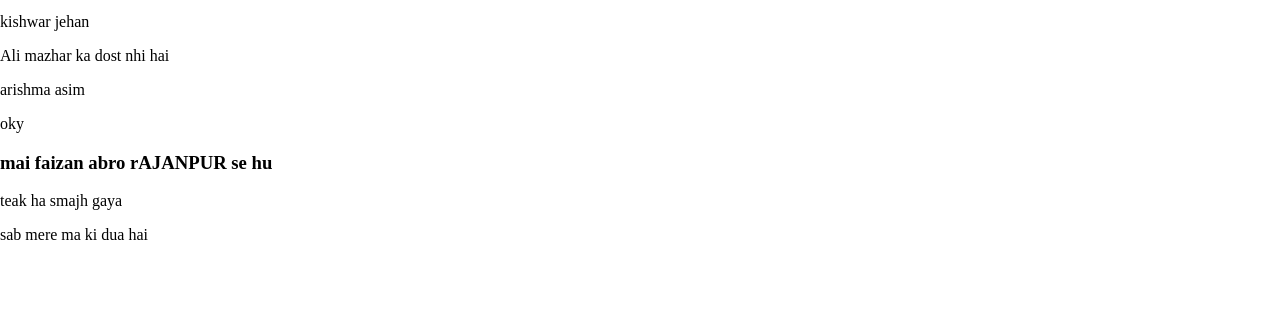
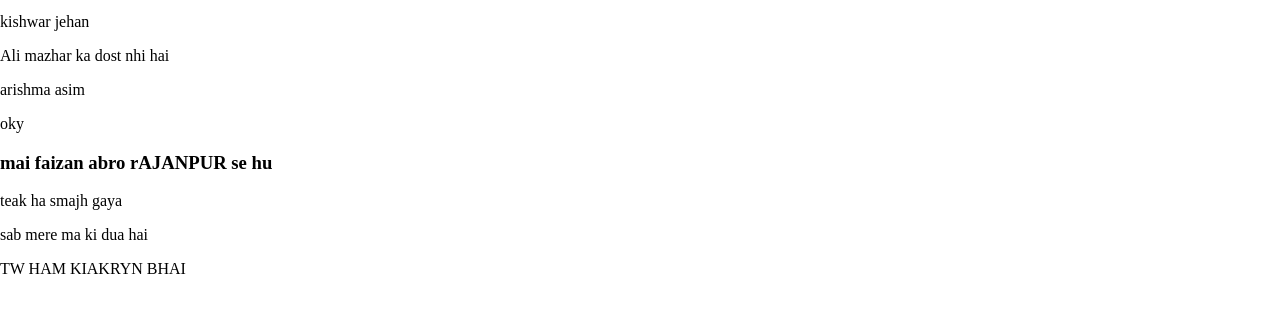
Before and after one commit to kishwarjehan1/202210C, a plain HTML site: page index.html in a window 1280 px wide. Shown: the part 83-396 px from the top of the page. Drawn offline with Linux system fonts and the light colour scheme.

Commit message:
Update index.html

```diff
--- a/index.html
+++ b/index.html
@@ -44,5 +44,7 @@
     <h3> mai faizan abro rAJANPUR se hu </h3>
     <p> teak ha smajh gaya </p>
     <P> sab mere ma ki dua hai </p>
+       <P>TW HAM KIAKRYN BHAI
+           </p>
 </body>
 </html>
```
